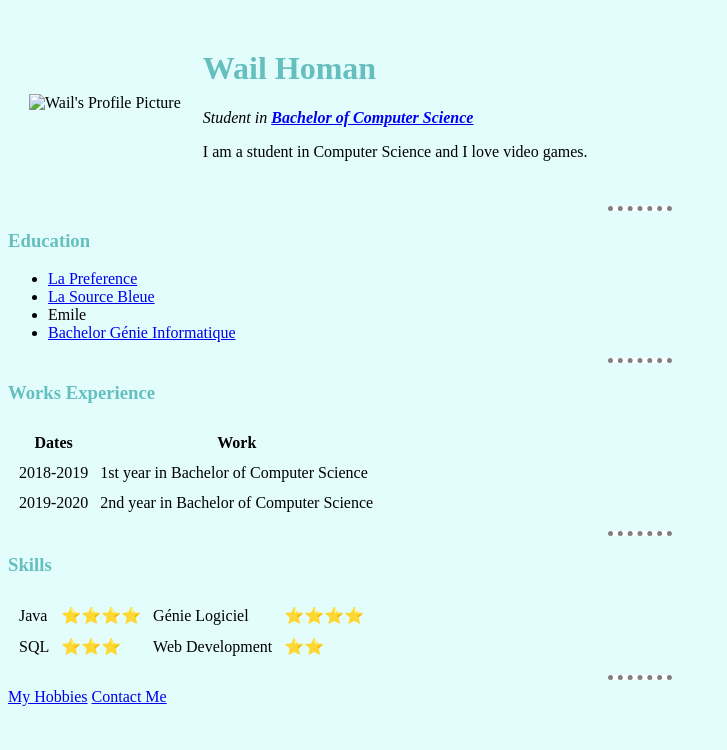
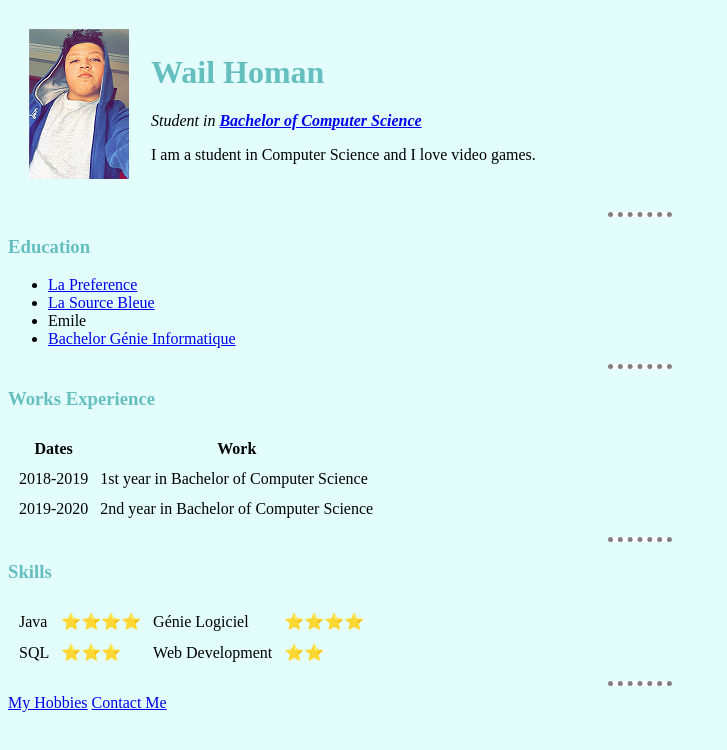
Before and after one commit to waildevil/cv, a plain HTML site: page index.html in a window 1280 px wide. Shown: the whole page, without its empty margins (0-727 px from the left). Drawn offline with Linux system fonts and the light colour scheme.

Commit message:
Update index.html

```diff
--- a/index.html
+++ b/index.html
@@ -10,7 +10,7 @@
   <body>
     <table cellspacing="20">
       <tr>
-        <td><img src="images/Wail Homan Picture.jpg" alt="Wail's Profile Picture"></td>
+        <td><img src="Wail Homan Picture.jpg" alt="Wail's Profile Picture"></td>
         <td><h1>Wail Homan</h1>
         <p><em>Student in <strong><a href="http://www.bachmek.umi.ac.ma/">Bachelor of Computer Science</a></strong></em></p>
         <p>I am a student in Computer Science and I love video games.</p></td>
```
